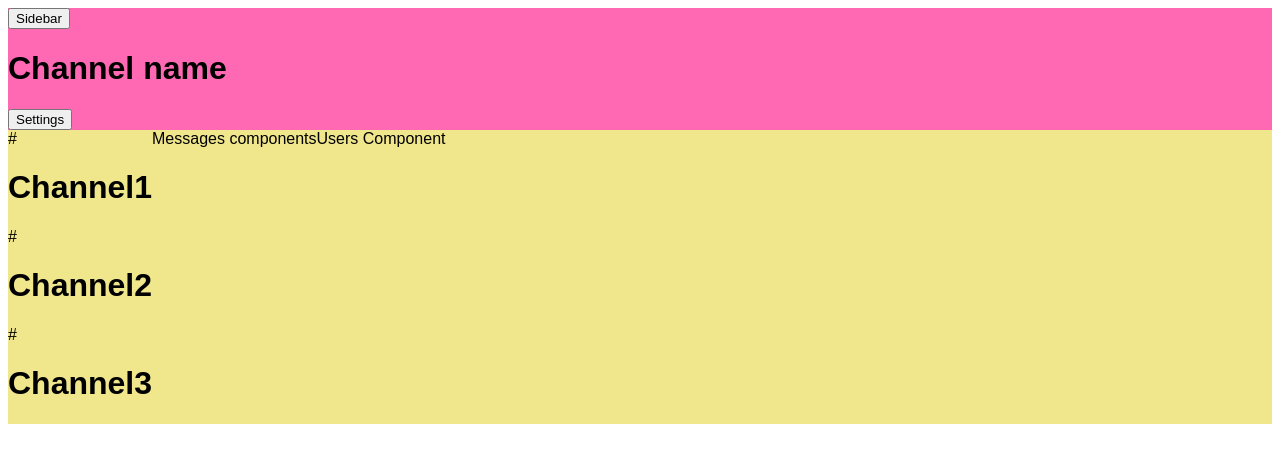
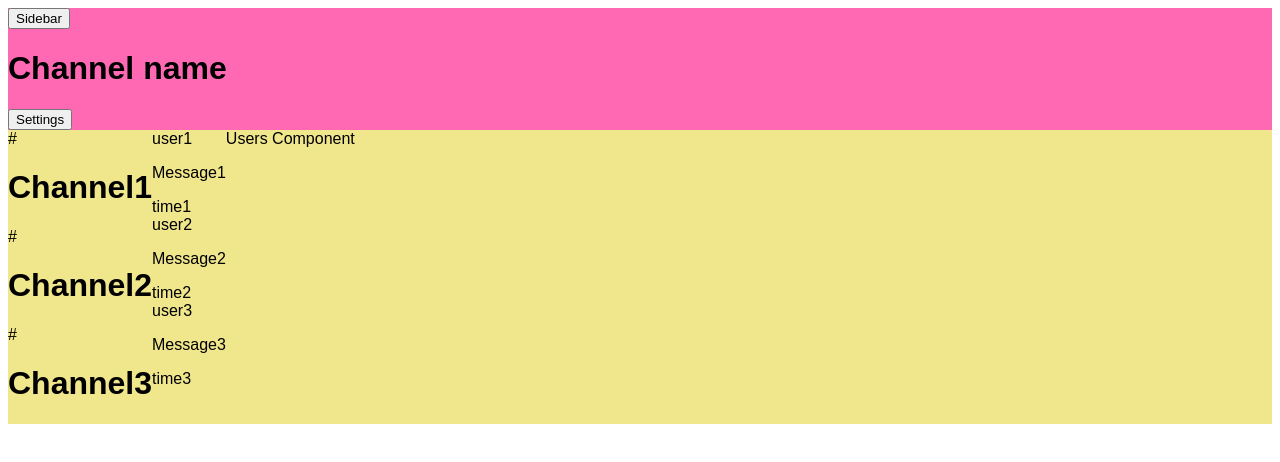
Before and after one commit to alexxbull/rpchat, a React (Create React App) app in the folder frontend/: page / in a window 1280 px wide. Shown: the top 462 px of the page. Built offline with nearby package versions, Linux system fonts and the light colour scheme.

Commit message:
added Messages and Message component

```diff
--- /dev/null
+++ b/frontend/src/components/Messages/Message/Message.js
@@ -0,0 +1,10 @@
+import React from 'react';
+
+const Message = props =>
+    <div className="message">
+        <div className="message-user">{props.user}</div>
+        <p>{props.memo}</p>
+        <div className="message-time">{props.timestamp}</div>
+    </div>
+
+export default Message;
--- /dev/null
+++ b/frontend/src/components/Messages/Messages.js
@@ -0,0 +1,29 @@
+import React from 'react';
+
+import Message from './Message/Message';
+
+
+const Messages = props => {
+    const messagesData = [
+        { memo: "Message1", id: 1, timestamp: "time1", user: "user1" },
+        { memo: "Message2", id: 2, timestamp: "time2", user: "user2" },
+        { memo: "Message3", id: 3, timestamp: "time3", user: "user3" },
+    ]
+
+    const messages = messagesData.map(message =>
+        <Message
+            key={message.id}
+            memo={message.memo}
+            timestamp={message.timestamp}
+            user={message.user}
+        />
+    )
+
+    return (
+        <div className="messages">
+            {messages}
+        </div>
+    )
+}
+
+export default Messages;
--- a/frontend/src/containers/Chat/Chat.js
+++ b/frontend/src/containers/Chat/Chat.js
@@ -1,6 +1,7 @@
 import React from 'react';
 
 import Channels from '../../components/Channels/Channels';
+import Messages from '../../components/Messages/Messages';
 
 import classes from './Chat.module.css'
 
@@ -8,7 +9,7 @@ const Chat = props => {
     return (
         <div className={classes.Chat}>
             <Channels />
-            <div>Messages components</div>
+            <Messages />
             <div>Users Component</div>
         </div>
     )
```
